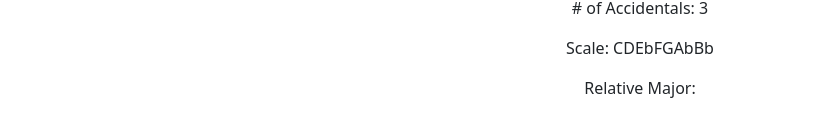
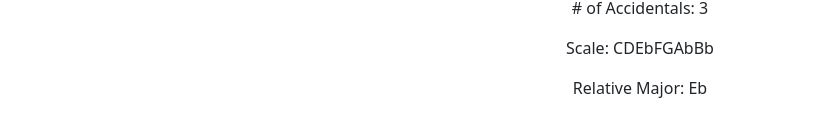
Before and after one commit to jminor90/circle-of-fifths, a React (Create React App) app: page /CMinor in a window 1280 px wide. Shown: the part 182-318 px from the top of the page, without its empty margins (0-832 px from the left). Built offline with nearby package versions, Linux system fonts and the light colour scheme.

Commit message:
Fixed Minor Scale View to show Relative Major

```diff
--- a/src/components/MinorScaleView.js
+++ b/src/components/MinorScaleView.js
@@ -11,7 +11,7 @@ export default function MinorScaleView(props) {
   let key = data.minor[i].key
   let accidentals = data.minor[i].accidentals
   let accExpr = data.minor[i].accExpr
-  let relative = data.minor[i].relativeMinor
+  let relative = data.minor[i].relativeMajor
 
   return (
     <>
```
Also changed, not shown: src/components/ScaleView.js (deleted, +0 -12 lines), src/pages/C-Page.js (deleted, +0 -43 lines).
